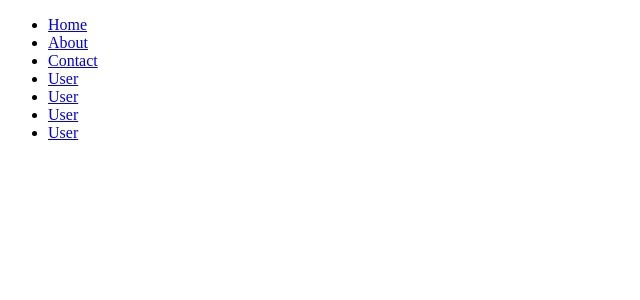
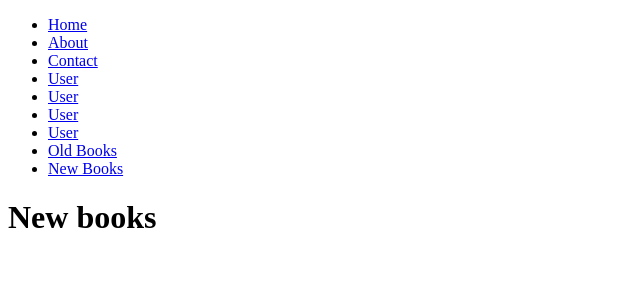
Before and after one commit to panneerselvam999/React-tutorial, a React (Create React App) app in the folder app/: page /books/newbooks in a window 1280 px wide. Shown: the top 300 px of the page, without its empty margins (0-640 px from the left). Built offline with nearby package versions, Linux system fonts and the light colour scheme.

Commit message:
Nested route

```diff
--- a/app/src/App.js
+++ b/app/src/App.js
@@ -4,6 +4,8 @@ import Home from "./Route/Home.js"
 import About from "./Route/About.js"
 import Contact from "./Route/Contact.js"
 import User from "./Route/User.js";
+import OldBooks from "./Route/OldBooks.js";
+import NewBooks from "./Route/NewBooks.js";
 
 
 
@@ -19,12 +21,27 @@ function App() {
           <li><Link to="/user/2">  User</Link></li>
           <li><Link to="/user/3">  User</Link></li>
           <li><Link to="/user/4">  User</Link></li>
+
+
+          {/* <li><Link to="/b-type/oldbooks">  Old Books</Link></li>
+          <li><Link to="/b-type/newbooks">  New Books</Link></li> */}
+          <li><Link to="/books/oldbooks">  Old Books</Link></li>
+          <li><Link to="/books/newbooks">  New Books</Link></li>
+
+
         </ul>
         <Routes>
           <Route path="/" element={<Home />} />
           <Route path="/about" element={<About />} />
           <Route path="/contact" element={<Contact />} />
           <Route path="/user/:id" element={<User />} />
+
+          {/* <Route path="/b-type"> */}
+          <Route path="/books">
+            <Route path="oldbooks" element={<OldBooks />}>  </Route>
+            <Route path="newbooks" element={<NewBooks />}>  </Route>
+          </Route>
+
         </Routes>
       </BrowserRouter>
     </div>
--- /dev/null
+++ b/app/src/Route/NewBooks.js
@@ -0,0 +1,9 @@
+import React from "react";
+
+export default function NewBooks() {
+    return (
+        <>
+            <h1>New books</h1>
+        </>
+    )
+}
--- /dev/null
+++ b/app/src/Route/OldBooks.js
@@ -0,0 +1,9 @@
+import React from "react";
+
+export default function OldBooks() {
+    return (
+        <>
+            <h1>Old books</h1>
+        </>
+    )
+}
```
